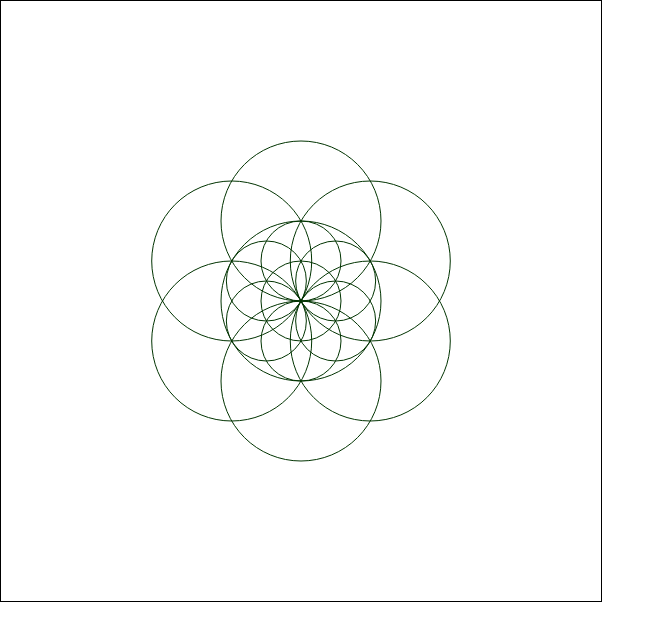
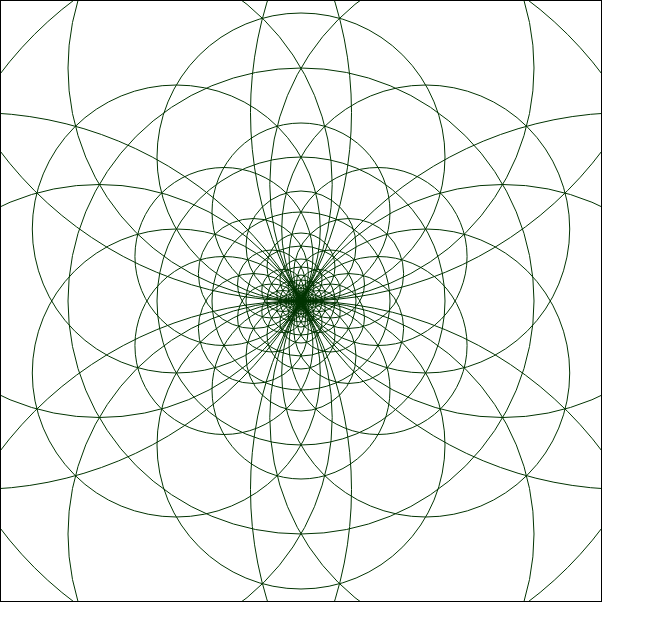
Before and after one commit to cortezcristian/fol, a plain HTML site: page index.html in a window 1280 px wide. Shown: the whole page, without its empty margins (0-665 px from the left). Drawn offline with Linux system fonts and the light colour scheme.

Commit message:
FOL fibonacci

```diff
--- a/index.html
+++ b/index.html
@@ -46,8 +46,27 @@
       circle(centerX, centerY+rad, rad);
     }
 
+    /*
     fol(centerX, centerY, 80);
     fol(centerX, centerY, 40);
+    fol(centerX, centerY, 20);
+    */
+
+    //var fib = [1,2,3,5,8,13,21];
+    var looping = function(n) {
+        var a = 0, b = 1, f = 1;
+        for(var i = 2; i <= n; i++) {
+            f = a + b;
+            a = b;
+            b = f;
+        }
+        return f;
+    };
+
+
+    for(var i = 0; i < 15; i++){
+      fol(centerX, centerY, looping(i));
+    }
     /**
     *
     P1(300, 300)
```
